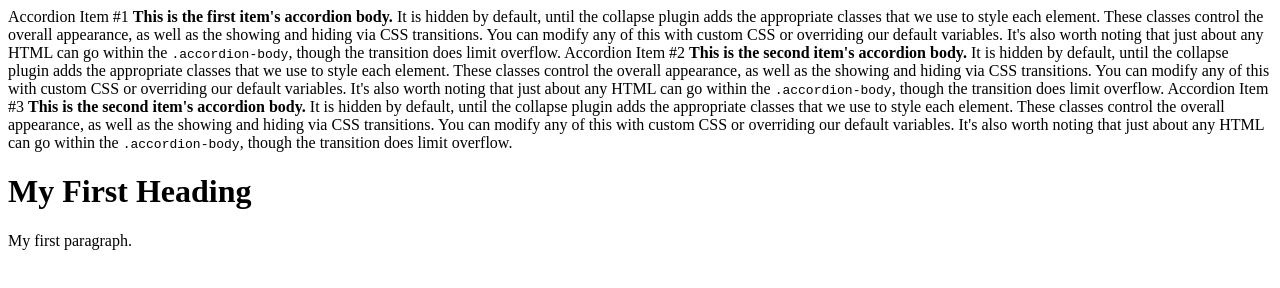
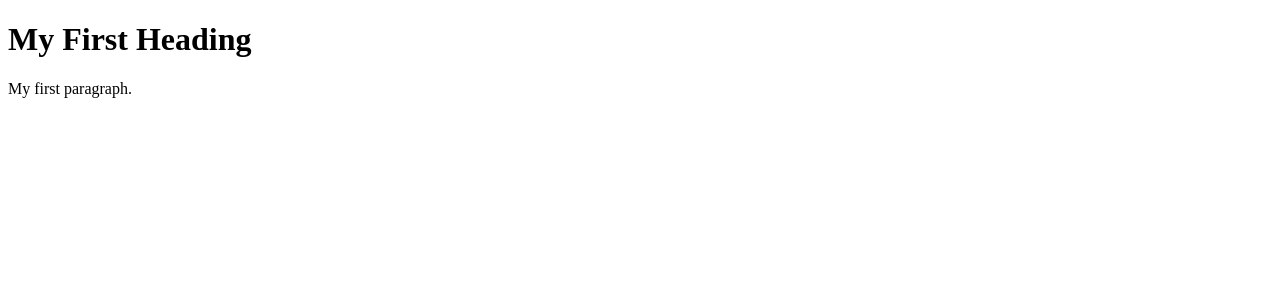
Before and after one commit to WhatAmIDoingHere24/AllOmnipotent.com, a plain HTML site: page index.html in a window 1280 px wide. Drawn offline with Linux system fonts and the light colour scheme.

Commit message:
Update index.html

```diff
--- a/index.html
+++ b/index.html
@@ -4,41 +4,7 @@
 <title>Page Title</title>
 </head>
 <body>
-<CAccordion activeItemKey={2}>
-  <CAccordionItem itemKey={1}>
-    <CAccordionHeader>Accordion Item #1</CAccordionHeader>
-    <CAccordionBody>
-      <strong>This is the first item's accordion body.</strong> It is hidden by default, until the
-      collapse plugin adds the appropriate classes that we use to style each element. These classes
-      control the overall appearance, as well as the showing and hiding via CSS transitions. You can
-      modify any of this with custom CSS or overriding our default variables. It's also worth noting
-      that just about any HTML can go within the <code>.accordion-body</code>, though the transition
-      does limit overflow.
-    </CAccordionBody>
-  </CAccordionItem>
-  <CAccordionItem itemKey={2}>
-    <CAccordionHeader>Accordion Item #2</CAccordionHeader>
-    <CAccordionBody>
-      <strong>This is the second item's accordion body.</strong> It is hidden by default, until the
-      collapse plugin adds the appropriate classes that we use to style each element. These classes
-      control the overall appearance, as well as the showing and hiding via CSS transitions. You can
-      modify any of this with custom CSS or overriding our default variables. It's also worth noting
-      that just about any HTML can go within the <code>.accordion-body</code>, though the transition
-      does limit overflow.
-    </CAccordionBody>
-  </CAccordionItem>
-  <CAccordionItem itemKey={3}>
-    <CAccordionHeader>Accordion Item #3</CAccordionHeader>
-    <CAccordionBody>
-      <strong>This is the second item's accordion body.</strong> It is hidden by default, until the
-      collapse plugin adds the appropriate classes that we use to style each element. These classes
-      control the overall appearance, as well as the showing and hiding via CSS transitions. You can
-      modify any of this with custom CSS or overriding our default variables. It's also worth noting
-      that just about any HTML can go within the <code>.accordion-body</code>, though the transition
-      does limit overflow.
-    </CAccordionBody>
-  </CAccordionItem>
-</CAccordion>
+
 <h1>My First Heading</h1>
 <p>My first paragraph.</p>
 
```
